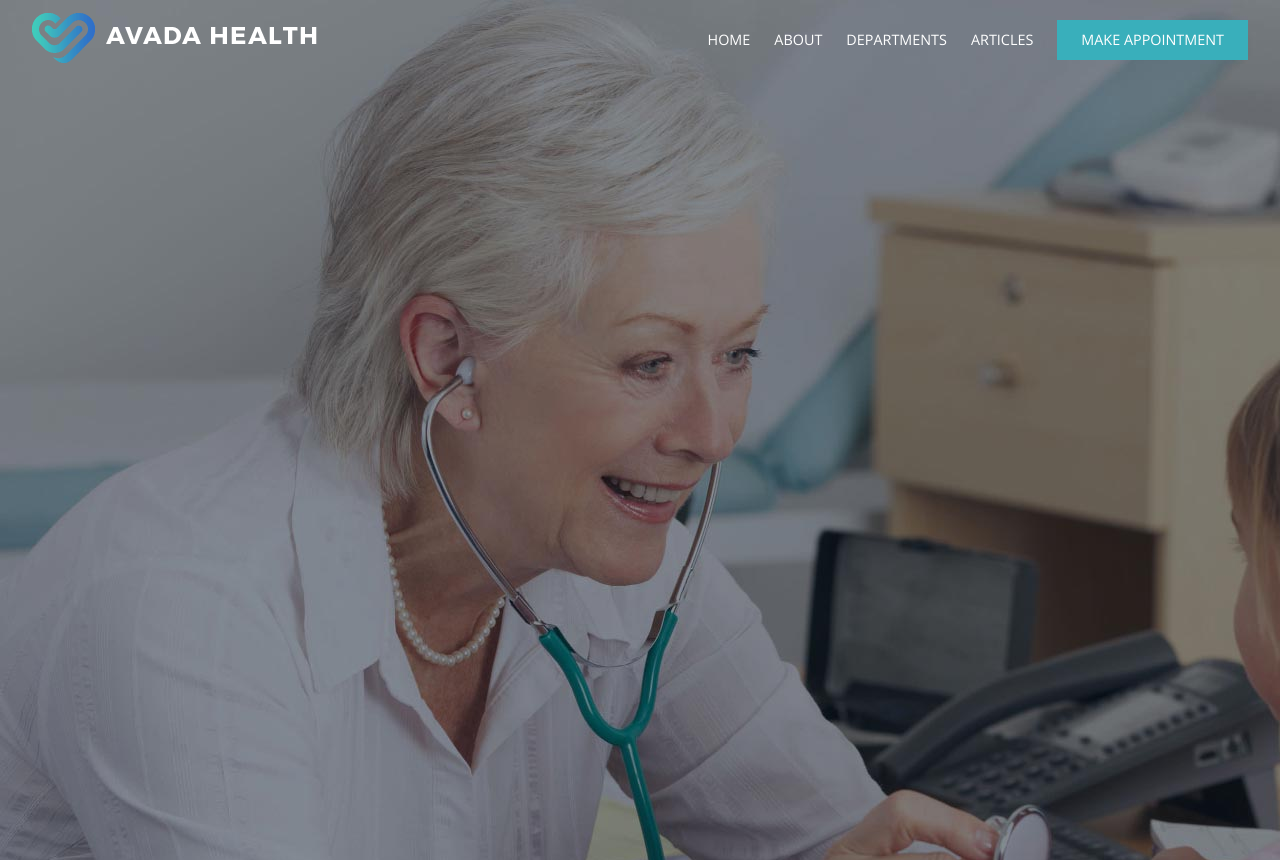
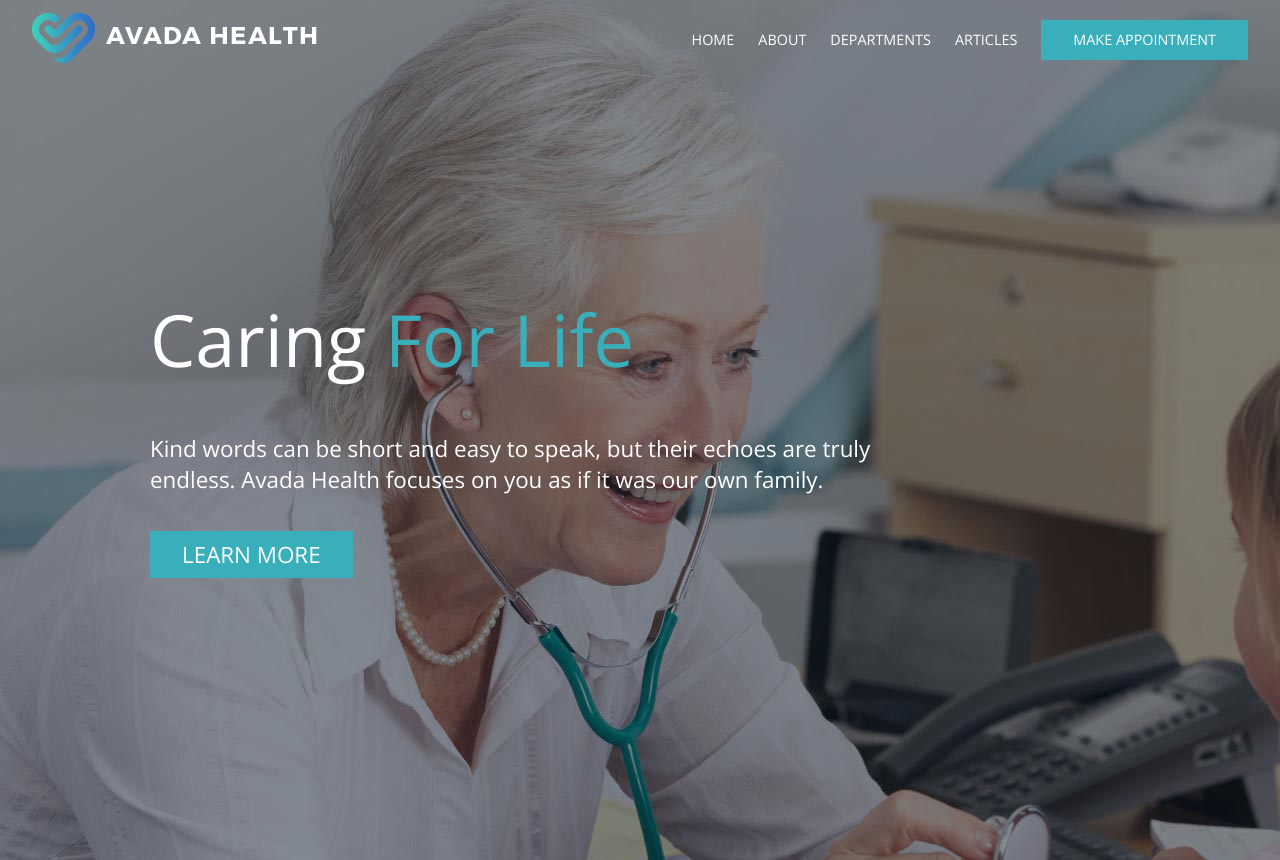
Before and after one commit to ZenRool/proj-html-vuejs, a Vue app: page / in a window 1280 px wide. Built offline with nearby package versions, Linux system fonts and the light colour scheme.

Commit message:
Scritta centrale jumbo, e messo in absolute l'header

```diff
--- a/src/components/HeaderJumbo.vue
+++ b/src/components/HeaderJumbo.vue
@@ -1,6 +1,18 @@
 <template>
   <section id="home">
     <MyHeader />
+    <div
+      class="container container-regular d-flex flex-column justify-content-center"
+    >
+      <h1>Caring <span class="text-blue">For Life</span></h1>
+      <p class="my-1">
+        Kind words can be short and easy to speak, but their echoes are truly
+        endless. Avada Health focuses on you as if it was our own family.
+      </p>
+      <p>
+        <a href="#" class="button-blue">Learn more</a>
+      </p>
+    </div>
   </section>
 </template>
 <script>
@@ -18,4 +30,15 @@ section {
   background-image: url("../assets/images/header-image-homepage.jpg");
   color: white;
 }
+div {
+  height: 100%;
+  p {
+    font-size: 1.4rem;
+    width: 82%;
+  }
+  .button-blue {
+    padding-top: 0.5rem;
+    padding-bottom: 0.5rem;
+  }
+}
 </style>
--- a/src/components/MyHeader.vue
+++ b/src/components/MyHeader.vue
@@ -33,6 +33,10 @@ export default {
 </script>
 <style lang="scss" scoped>
 header {
+  position: absolute;
+  transform: translate(-50%, 0);
+  top: 0;
+  left: 50%;
   height: 80px;
   img {
     height: 50px;
--- a/src/style/common.scss
+++ b/src/style/common.scss
@@ -20,11 +20,24 @@ a {
     color: inherit;
     text-decoration: none;
 }
+.my-1 {
+    margin-top: 2.8rem;
+    margin-bottom: 2.8rem;
+}
+// Titles
+h1 {
+    font-size: 4.5rem;
+    font-weight: 300;
+    margin: 0;
+}
+.text-blue {
+    color: $pelorous;
+}
 // Containers
 .container {
     margin: 0 auto;
     &-regular {
-        width: 1180px;
+        width: 980px;
     }
     &-large {
         width: 95vw;
@@ -37,6 +50,17 @@ a {
     }
     &-flex {
         display: flex;
+    }
+}
+.h {
+    &-100 {
+        height: 100%;
+    }
+}
+//Flex direction
+.flex {
+    &-column {
+        flex-direction: column;
     }
 }
 // Justify Content
@@ -60,7 +84,8 @@ a {
 // btn
 .button-blue {
     background-color: $pelorous;
-    padding: 0 1.5rem;
+    padding: 0 2rem;
+    text-transform: uppercase;
     &:hover {
       background-color: $pelorous-vibrant;
       a {
```
